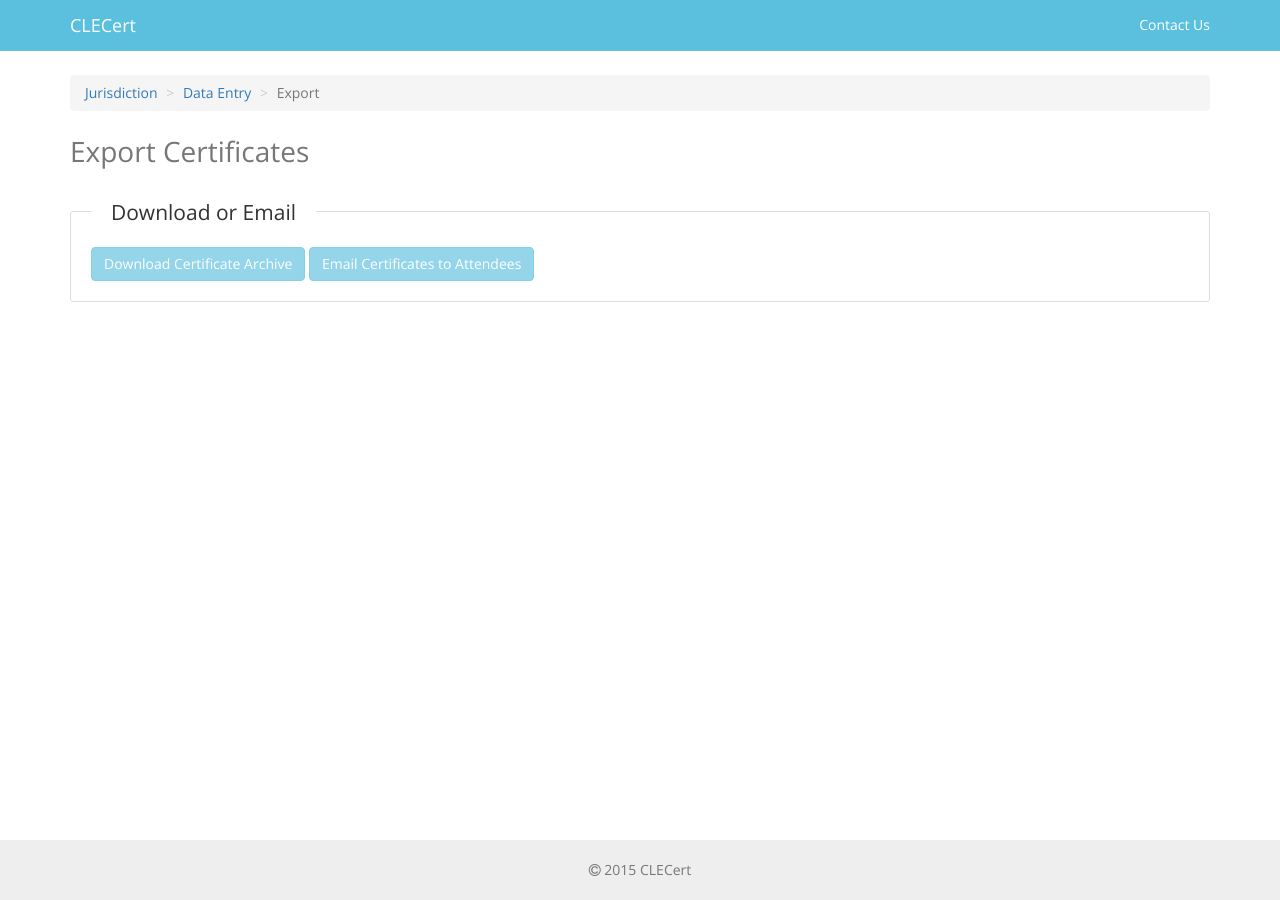
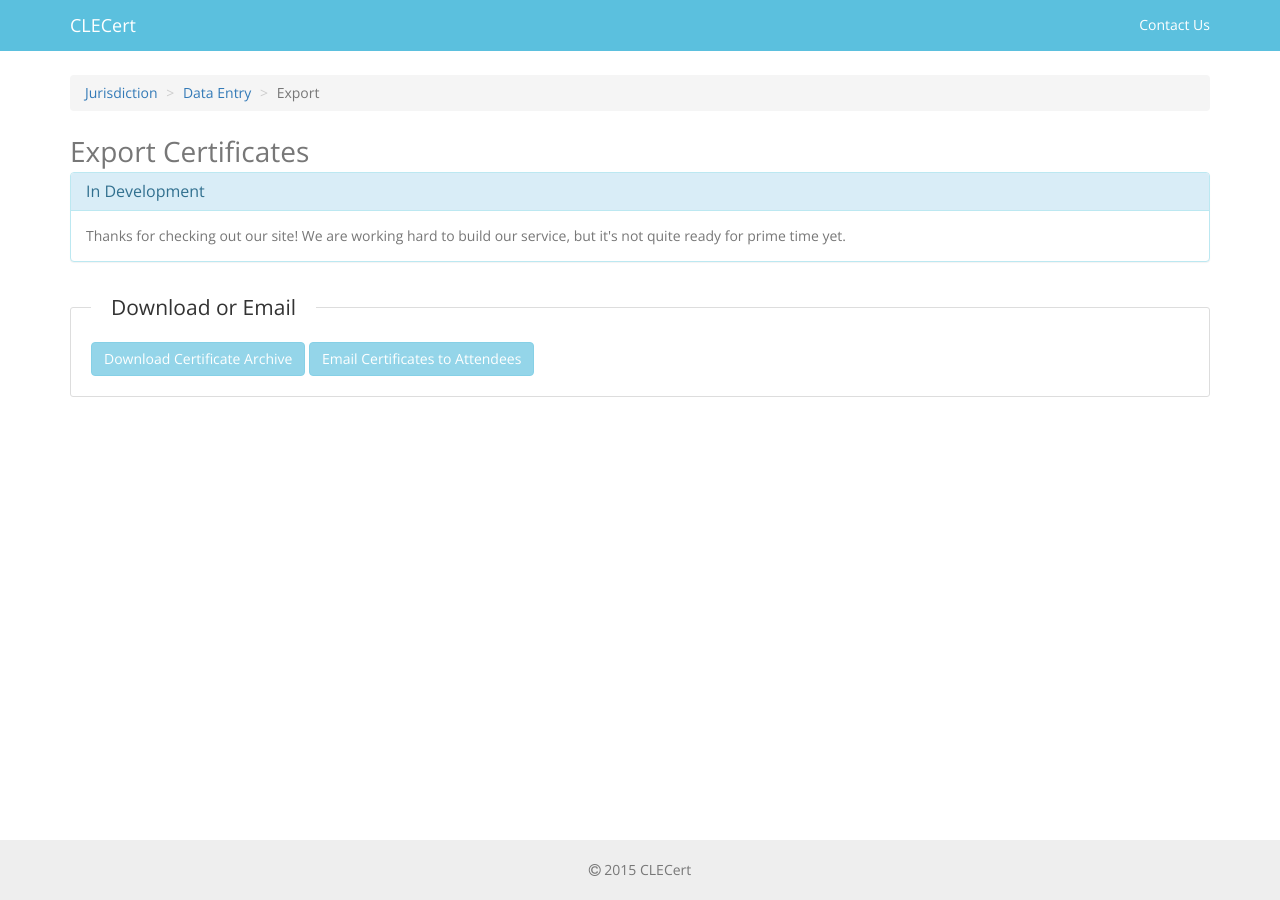
Before and after one commit to CLECert/clecert-site, a Jekyll site: the page built from export/index.html, in a window 1280 px wide. Built offline with Jekyll 4.4.1, drawn with Linux system fonts in a browser that asks for light colours; nearby versions of some CDN libraries; a script that is not in the unit is left out.

Commit message:
Add in dev notice to export page

```diff
--- a/export/index.html
+++ b/export/index.html
@@ -7,6 +7,15 @@ step: 3
   <div class="container">
     <h2>Export Certificates</h2>
 
+    <div class="panel panel-info">
+      <div class="panel-heading">
+        <h3 class="panel-title" id="panel-title">In Development<a class="anchorjs-link" href="#panel-title"><span class="anchorjs-icon"></span></a></h3>
+      </div>
+      <div class="panel-body">
+        Thanks for checking out our site! We are working hard to build our service, but it's not quite ready for prime time yet.
+      </div>
+    </div>
+
     <fieldset disabled>
       <legend>Download or Email</legend>
 
```
